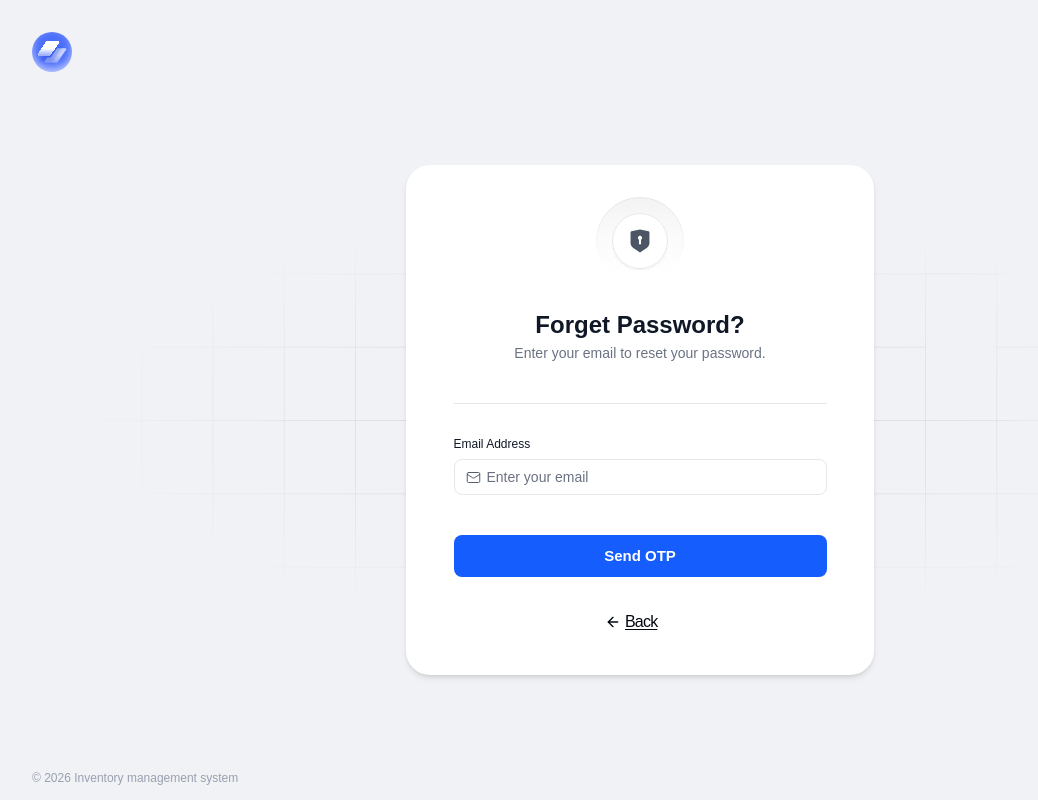
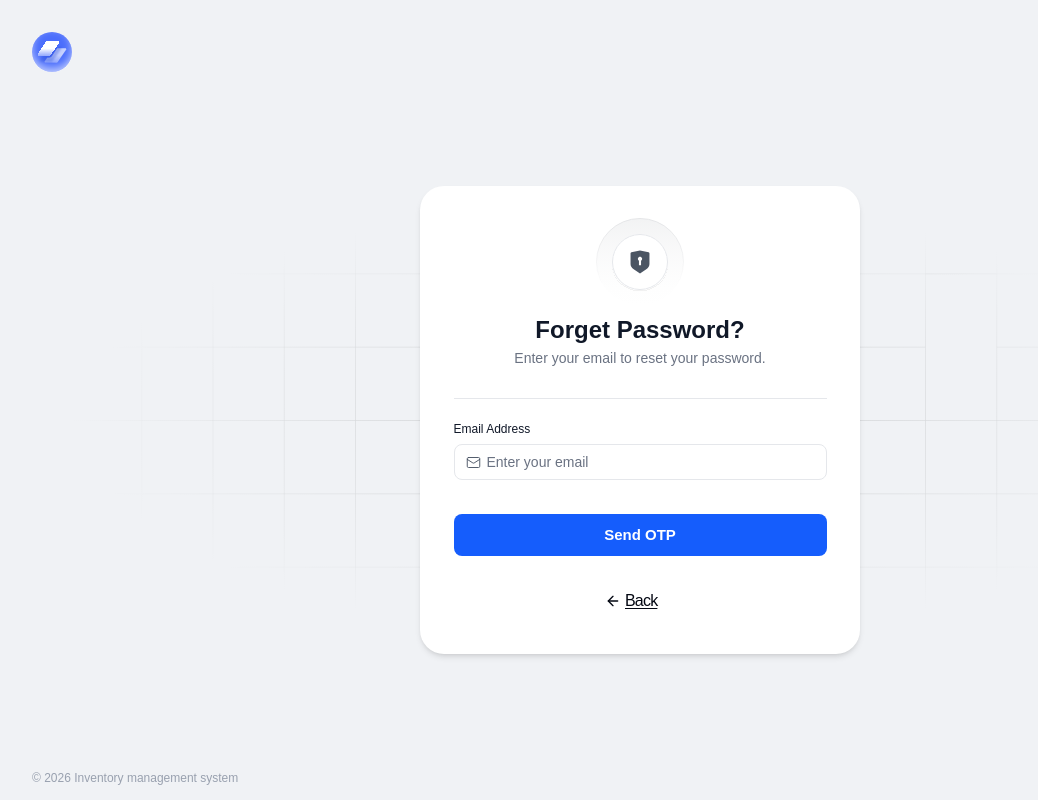
Before and after one commit to uzairkagzi33-stack/Internship, a React (Vite) app in the folder IMS-FrontEnd/SignUp/: page /forget-password in a window 1280 px wide. Shown: the whole page, without its empty margins (0-1038 px from the left). Built offline with nearby package versions, Linux system fonts and the light colour scheme.

Commit message:
pixel perfect pages

```diff
--- a/IMS-FrontEnd/SignUp/src/components/signup/SignUpCard.jsx
+++ b/IMS-FrontEnd/SignUp/src/components/signup/SignUpCard.jsx
@@ -3,7 +3,7 @@ import CustomIcon from "../icons/CustomIcon";
 // ── Content Divider ───────────────────────────────────────────────────────────
 function ContentDivider() {
   return (
-    <div style={{ width: 373, height: 0, marginTop: 10, marginBottom: 10 }}>
+    <div style={{ width: 373, height: 0}}>
       <hr className="border-t border-[#E5E7EB]" style={{ margin: 0 }} />
     </div>
   );
@@ -17,7 +17,7 @@ function CardHeader({ icon, title, subtitle }) {
         {icon ?? <CustomIcon />}
       </div>
       <div
-        className="flex flex-col items-center text-center mt-4"
+        className="flex flex-col items-center text-center "
         style={{ width: 373, height: 60 }}
       >
         <h1
--- a/IMS-FrontEnd/SignUp/src/components/signup/SignUpForm.jsx
+++ b/IMS-FrontEnd/SignUp/src/components/signup/SignUpForm.jsx
@@ -150,7 +150,7 @@ export function PasswordField({
   const [show, setShow] = useState(false);
 
   return (
-    <div className="flex flex-col" style={{ width: 373, height: 70, gap: 8 }}>
+    <div className="flex flex-col" style={{ width: 373, height: 64, gap: 8 }}>
       <div
       className="flex justify-between "
       >
@@ -224,7 +224,7 @@ export function Footer({ footerText, footerLinkText, footerLinkTo }) {
         {footerLinkText}
       </a>
     </p>
-  ) : (<p className="mt-4 text-center text-gray-500" style={{ width: 373, height: 16, fontSize: 13, lineHeight: "16px" }}>
+  ) : (<p className=" text-center text-gray-500" style={{ width: 373, height: 16, fontSize: 13, lineHeight: "16px" }}>
       {footerText}
       </p>)
 }
--- a/IMS-FrontEnd/SignUp/src/pages/ForgetPasswordPage.jsx
+++ b/IMS-FrontEnd/SignUp/src/pages/ForgetPasswordPage.jsx
@@ -32,12 +32,12 @@ navigate("/verify-otp")
       title="Forget Password?"
       subtitle="Enter your email to reset your password."
       icon={<PasswordIcon />}
-      minHeight={440}
-      width={468}
+      minHeight={468}
+      width={440}
     >
       <form
         className="flex flex-col"
-        style={{ width: 373, gap: 12 }}
+        style={{ width: 373, gap: 12, height:68 }}
         onSubmit={e => { e.preventDefault(); handleLogin(); }}
       >
         <InputField
@@ -56,8 +56,8 @@ navigate("/verify-otp")
       <button
         type="button"
         onClick={handleLogin}
-        className="mt-4 rounded-lg bg-blue-600 text-white font-semibold hover:bg-blue-700 active:bg-blue-800 transition-colors"
-        style={{ width: 373, height: 42, fontSize: 15 }}
+        className="rounded-lg bg-blue-600 text-white font-semibold hover:bg-blue-700 active:bg-blue-800 transition-colors"
+        style={{ width: 373, minHeight: 42, fontSize: 15 }}
       >
         Send OTP
       </button>
--- a/IMS-FrontEnd/SignUp/src/pages/LogInPage.jsx
+++ b/IMS-FrontEnd/SignUp/src/pages/LogInPage.jsx
@@ -29,7 +29,7 @@ export default function LoginPage() {
     >
       <form
         className="flex flex-col"
-        style={{ width: 373, gap: 12 }}
+        style={{ width: 373, gap: 12, height:134 }}
         onSubmit={e => { e.preventDefault(); handleLogin(); }}
       >
         <InputField
--- a/IMS-FrontEnd/SignUp/src/pages/ResetPasswordPage.jsx
+++ b/IMS-FrontEnd/SignUp/src/pages/ResetPasswordPage.jsx
@@ -27,8 +27,11 @@ export default function SignUpPage() {
       title="Register for System Access"
       subtitle="Enter your details to Sign up."
       width={440}
-      minHeight={550}
+      minHeight={540}
     >
+<div
+style={{minHeight:140, gap:12}}
+>
 
     <PasswordField
     id="password1"
@@ -43,6 +46,7 @@ export default function SignUpPage() {
     value={password2}
     onChange={e=>setPassword2(e.target.value)}
     />
+</div>
     <Button
         onNext = {handleNext}
         buttonLabel = {"Reset Password"}
--- a/IMS-FrontEnd/SignUp/src/pages/SignUpPassword.jsx
+++ b/IMS-FrontEnd/SignUp/src/pages/SignUpPassword.jsx
@@ -55,6 +55,7 @@ const [email,   setEmail]         =    useState("");
         />
         <PasswordField
         value={password1}
+
         onChange={e=> setPassword1(e.target.value)}
         />
 
--- a/IMS-FrontEnd/SignUp/src/pages/VerifyOTPpage.jsx
+++ b/IMS-FrontEnd/SignUp/src/pages/VerifyOTPpage.jsx
@@ -3,7 +3,7 @@ import { useNavigate } from "react-router-dom";
 import SignUpCard from "../components/signup/SignUpCard";
 import OtpInput from "../components/signup/OtpInput.jsx";
 import VerifyEmailLogo from "../components/icons/VerifyEmailLogo";
-import { Back, Footer } from "../components/signup/SignUpForm";
+import { Back, Button, Footer } from "../components/signup/SignUpForm";
 import { UseEmail } from "../components/contexts/EmailContext";
 //error  done
 function VerifyOTPpage() {
@@ -50,13 +50,19 @@ function VerifyOTPpage() {
 
       <OtpInput value={otp} onChange={setOtp} error={error}/>
 
-      <button
+      <Button onNext={handleVerify} buttonLabel="Submit code" />
+      <div
+      style={{height:52}}
+      >
+
+      {/* <button
         onClick={handleVerify}
         className="rounded-lg bg-blue-600 text-white font-semibold hover:bg-blue-700 transition-colors"
-        style={{ width: 373, height: 42, fontSize: 15 }}
+        style={{ width: 373, minHeight: 42, fontSize: 15 }}
       >
+
         Submit Code
-      </button>
+      </button> */}
 
     <Footer footerText={"Experiencing issues receiving the code?"} />
 
@@ -67,6 +73,7 @@ function VerifyOTPpage() {
         backArrow="false"
       />
 
+      </div>
     </SignUpCard>
   );
 }
```
